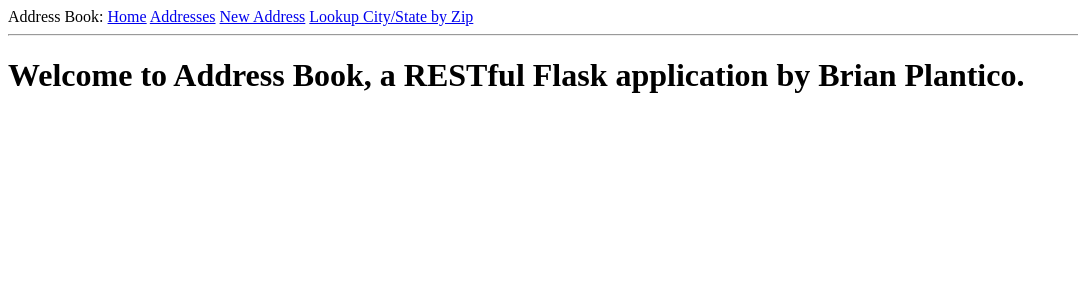
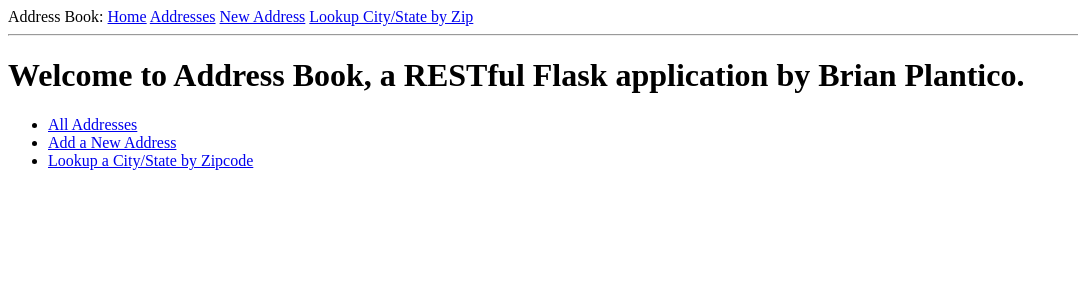
Before and after one commit to bplantico/address_book, a Flask app: page / in a window 1280 px wide. Shown: the top 300 px of the page, without its empty margins (0-1078 px from the left). Run offline with Flask 2, Linux system fonts and the light colour scheme.

Commit message:
Adds links to home page for a bit better UI/UX

```diff
--- a/app/templates/home.html
+++ b/app/templates/home.html
@@ -2,4 +2,9 @@
 
 {% block content %}
   <h1>Welcome to Address Book, a RESTful Flask application by Brian Plantico.</h1>
+  <ul>
+    <li><a href="{{ url_for('addresses_index') }}">All Addresses</a></li>
+    <li><a href="{{ url_for('new_address') }}">Add a New Address</a></li>
+    <li><a href="{{ url_for('city_state_lookup_by_zip') }}">Lookup a City/State by Zipcode</a></li>
+  </ul>
 {% endblock %}
```
